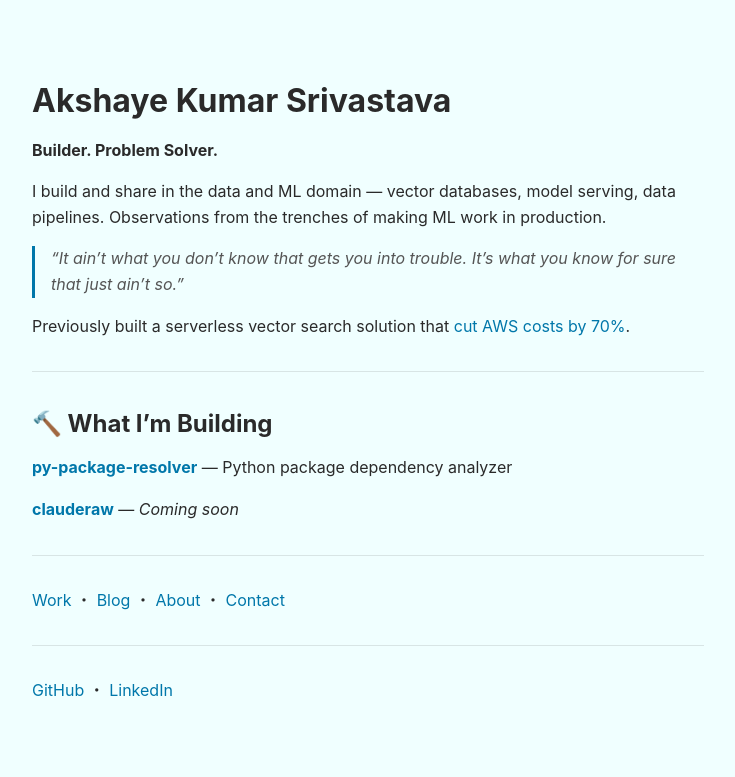
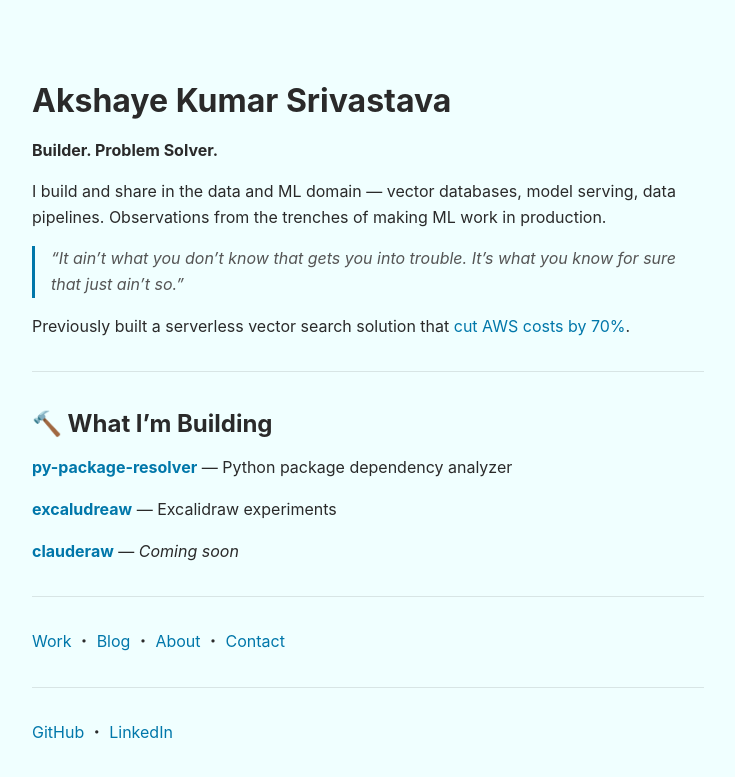
Before and after one commit to akshayeKS/akshayeks.github.io, a Jekyll site: the page built from index.md, in a window 1280 px wide. Shown: the top 777 px of the page, without its empty margins (272-1007 px from the left). Built offline with Jekyll 4.4.1, drawn with Linux system fonts in a browser that asks for light colours.

Commit message:
Add excaludreaw to building section

```diff
--- a/index.md
+++ b/index.md
@@ -20,6 +20,8 @@ Previously built a serverless vector search solution that [cut AWS costs by 70%]
 
 **[py-package-resolver](https://github.com/akshayeKS/py-package-resolver)** — Python package dependency analyzer
 
+**[excaludreaw](https://github.com/akshayeKS/excaludreaw)** — Excalidraw experiments
+
 **[clauderaw](https://github.com/akshayeKS/clauderaw)** — *Coming soon*
 
 ---
```
